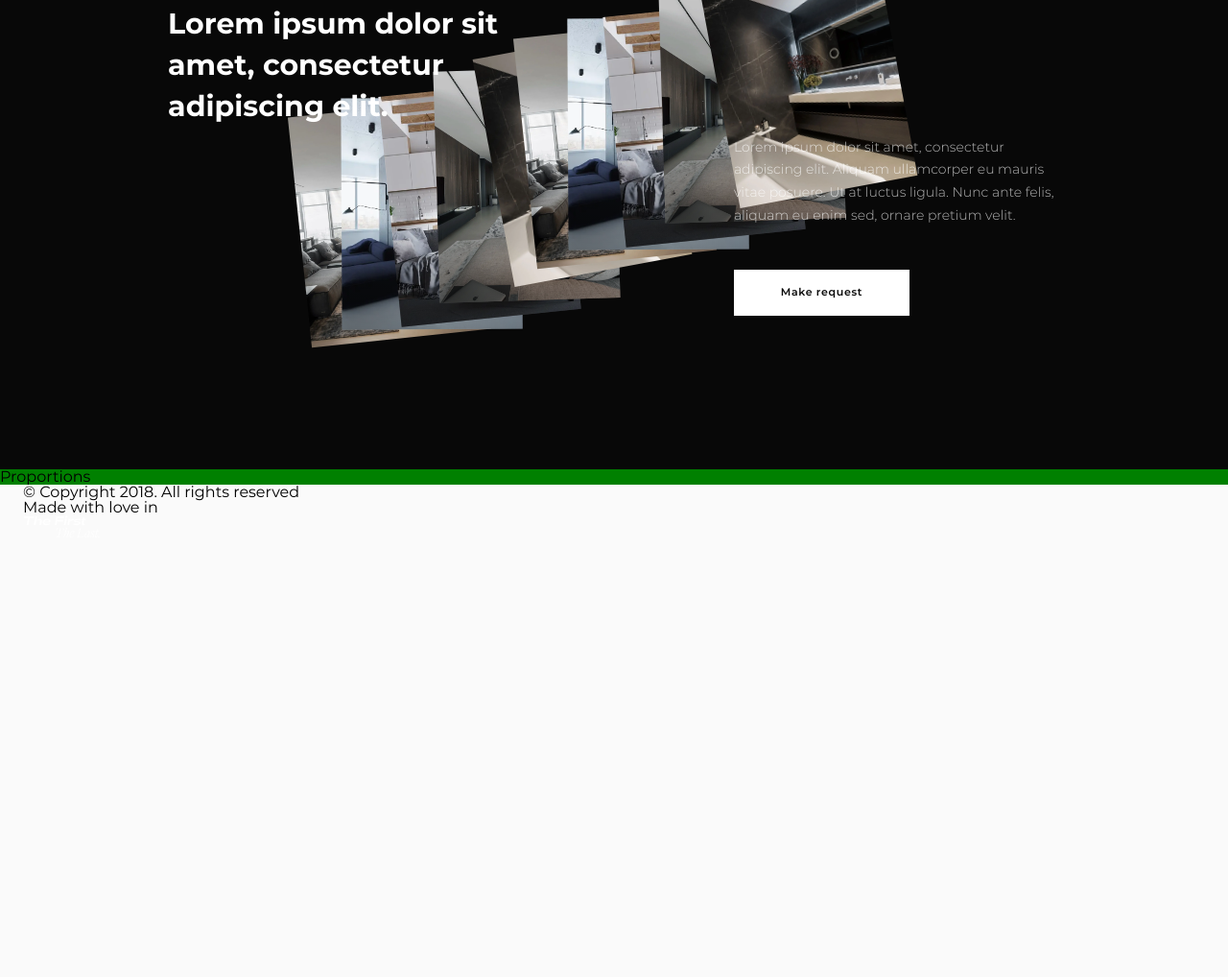
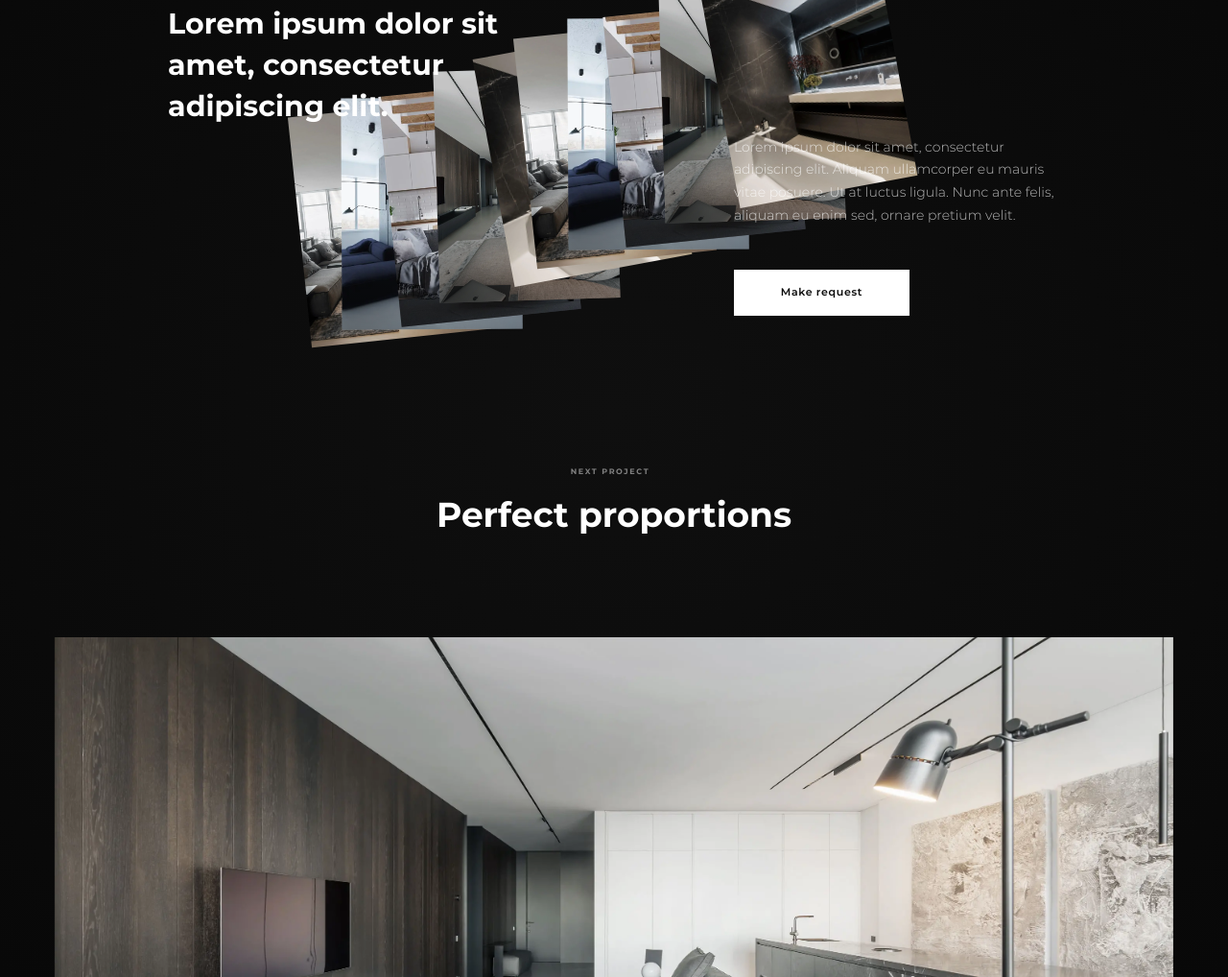
Before and after one commit to FolomieievMaksym/studio, a website: page docs/singleProject.html in a window 1280 px wide. Shown: the part 3509-4527 px from the top of the page at 96% size. Before the commit the page ends 4075 px from the top, so only its background shows below. Drawn offline with Linux system fonts and the light colour scheme; files whose address does not match are found by name.

Commit message:
singleProject.html full responsive. done

```diff
--- a/app/scss/components/_text.scss
+++ b/app/scss/components/_text.scss
@@ -42,6 +42,11 @@
 	font-family: $ff1;
 	@include fl(16, 21.84);
 	font-weight: 700;
+}
+.title5 {
+	@include fl(8, 13.65);
+	font-weight: 700;
+	letter-spacing: calc(8*.2px);
 }
 .title6 {
 	font-family: $ff1;
--- a/app/scss/components/singleProject/_singleProjectProportions.scss
+++ b/app/scss/components/singleProject/_singleProjectProportions.scss
@@ -1,3 +1,80 @@
 .proportions {
-	background-color: green;
+	margin-top: -4px;
+	text-align: center;
+	position: relative;
+	z-index: 5;
+	overflow: hidden;
+	// height: 600px;
+	padding-bottom: calc(600 / 1440 * 100%);
+	@media (max-width: 1024px) {
+		// height: 584px;
+		padding-bottom: calc(584 / 1024 * 100%);
+	}
+	@media (max-width: 768px) {
+		// height: 566px;
+		padding-bottom: calc(566 / 768 * 100%);
+	}
+	@media (max-width: 568px) {
+		// height: 308px;
+		padding-bottom: calc(308 / 375 * 100%);
+	}
+	&__body {
+		position: absolute;
+		top: 0;
+		left: 0;
+		width: 100%;
+	}
+	&__title5 {
+		margin-bottom: 16px;
+		color: #828282;
+		text-transform: uppercase;
+		transform: translate(-4px, 0);
+		@media (max-width: 1024px) {
+			transform: translate(0, 2px);
+		}
+		@media (max-width: 768px) {
+			margin-bottom: 12px;
+		}
+		@media (max-width: 568px) {
+			transform: translate(0, 6px);
+		}
+	}
+
+	&__title2 {
+		margin-bottom: 128px;
+		color: #fff;
+	}
+
+	&__image {
+		position:absolute;
+		top: calc(201 / 600 * 100%);
+		left: 50%;
+		transform: translate(-50%, 0);
+		width: calc(1312 / 1440 * 100%);
+		padding-bottom: calc(652 / 1440 * 100%);
+		@media (max-width: 1024px) {
+			width: calc(912 / 1024 * 100%);
+			padding-bottom: calc(419 / 1024 * 100%);
+			top: calc(165 / 584 * 100%);
+		}
+		@media (max-width: 768px) {
+			width: calc(672 / 768 * 100%);
+			padding-bottom: calc(427 / 768 * 100%);
+			top: calc(139 / 566 * 100%);
+		}
+		@media (max-width: 568px) {
+			width: calc(327 / 375 * 100%);
+			padding-bottom: calc(392  / 375 * 100%);
+			top: calc(106 / 308 * 100%);
+		}
+		img {
+			position: absolute;
+			top:0;
+			left:0;
+			width: 100%;
+			height: 100%;
+			object-fit: cover;
+			object-position:center;
+		}
+	}
 }
--- a/app/scss/singleProject.scss
+++ b/app/scss/singleProject.scss
@@ -92,4 +92,19 @@ body.single-project {
 			}
 		}
 	}
+	.gradient {
+		position: relative;
+		&:after{
+			content: '';
+			position: absolute;
+			top: 0;
+			left: 0;
+			width: 100%;
+			height: 100%;
+			background: radial-gradient(ellipse at center,#0F0F0F  0%,#080808 100%);
+		}
+	}
+	.footer {
+		display: none;
+	}
 }
--- a/docs/singleProject.html
+++ b/docs/singleProject.html
@@ -214,7 +214,8 @@
 	</div>
 	<button class="btnn">View more photo</button>
 </section>
-			<section class="images-dark">
+			<div class="gradient">
+				<section class="images-dark">
 	<div class="images-row">
 		<div class="images-row__items">
 			<div class="images-row__item">
@@ -292,9 +293,19 @@
 		<a href="#request-btn" class="vertical-decor">Make request</a>
 	</div>
 </section>
-			<section class="proportions">
-	Proportions
+				<section class="proportions">
+	<div class="proportions__body">
+		<h5 class="proportions__title5 title5">Next project</h5>
+		<h2 class="proportions__title2 title2">Perfect proportions</h2>
+	</div>
+	<div class="proportions__image">
+		<picture>
+			<source type='image/webp' srcset='img/gallery/07.webp'>
+			<img src='img/gallery/07.jpg' alt=''>
+		</picture>
+	</div>
 </section>
+			</div>
 		</main>
 		<footer id="footer" class="footer">
 	<div class="footer__container">
```
Also changed, not shown: app/components/singleProject/_singleProjectProportions.html (+10 -1 lines), app/singleProject.html (+6 -4 lines), docs/css/about.css, docs/css/about.min.css, docs/css/contacts.css, docs/css/contacts.min.css, docs/css/home.css, docs/css/home.min.css, docs/css/news.css, docs/css/news.min.css, docs/css/projects.css, docs/css/projects.min.css, docs/css/singleNews.css, docs/css/singleNews.min.css, 2 more files.
